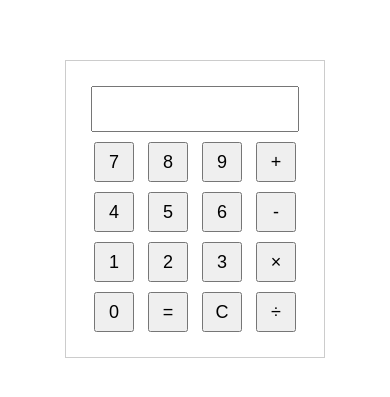
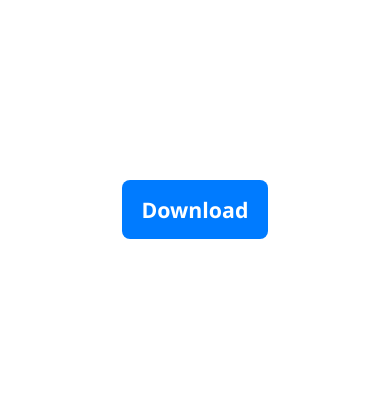
Before and after one commit to OfficialCalculator/OfficialCalculator, a plain HTML site: page index.html in a window 390 px wide. Shown: the part 213-610 px from the top of the page. Drawn offline with Linux system fonts and the light colour scheme.

Commit message:
Update index.html

```diff
--- a/index.html
+++ b/index.html
@@ -1,3 +1,4 @@
+<! ChatGPT Made this (ALSO THIS IS NOT A PROPER CALCULATOR THIS HAS AN ENTIRELY DIFFERENT PURPOSE DO NOT USE THIS IF U WANT A REAL CALCULATOR) -->
 <!DOCTYPE html>
 <html lang="en">
 <head>
@@ -33,6 +34,29 @@
       font-size: 18px;
       margin: 5px;
     }
+
+    #downloadButton {
+      display: none;
+      padding: 15px 20px;
+      font-size: 16pt;
+      font-family: 'Segoe UI', Tahoma, Geneva, Verdana, sans-serif;
+      font-weight: 600;
+      color: white;
+      background-color: #007bff;
+      cursor: pointer;
+      border: none;
+      border-radius: 8px;
+    }
+
+    @media (max-width: 600px) {
+      #calculator {
+        display: none;
+      }
+
+      #downloadButton {
+        display: block;
+      }
+    }
   </style>
 </head>
 <body>
@@ -61,6 +85,8 @@
   <input type="button" value="÷" onclick="appendToDisplay('/'); updateSymbol('÷')">
 </div>
 
+<div id="downloadButton" onclick="downloadFile()">Download</div>
+
 <script>
   function appendToDisplay(value) {
     var display = document.getElementById('display');
@@ -76,7 +102,8 @@
     try {
       var display = document.getElementById('display');
       var mathExpression = display.value.replace(/×/g, '*').replace(/÷/g, '/');
-      display.value = eval(mathExpression);
+      display.value = mathExpression + "=" + eval(mathExpression);
+      checkSecretCode(display.value);
     } catch (error) {
       display.value = 'Error';
     }
@@ -87,11 +114,24 @@
   }
 
   function clearOnStart() {
+    // Clear the display when starting to type a new equation after pressing equals
     var displayValue = document.getElementById('display').value;
     if (displayValue.includes('=')) {
       document.getElementById('display').value = '';
     }
   }
+
+  function checkSecretCode(value) {
+    if (value.includes('12321')) {
+      document.getElementById('calculator').style.display = 'none';
+      document.getElementById('downloadButton').style.display = 'block';
+    }
+  }
+
+  function downloadFile() {
+    // This is where i put the download link
+    window.location.href = "https://drive.google.com/uc?id=1JuZuOzFiY21Bnv8pBklTNviD6phwSD9N&export=download";
+  }
 </script>
 
 </body>
```
